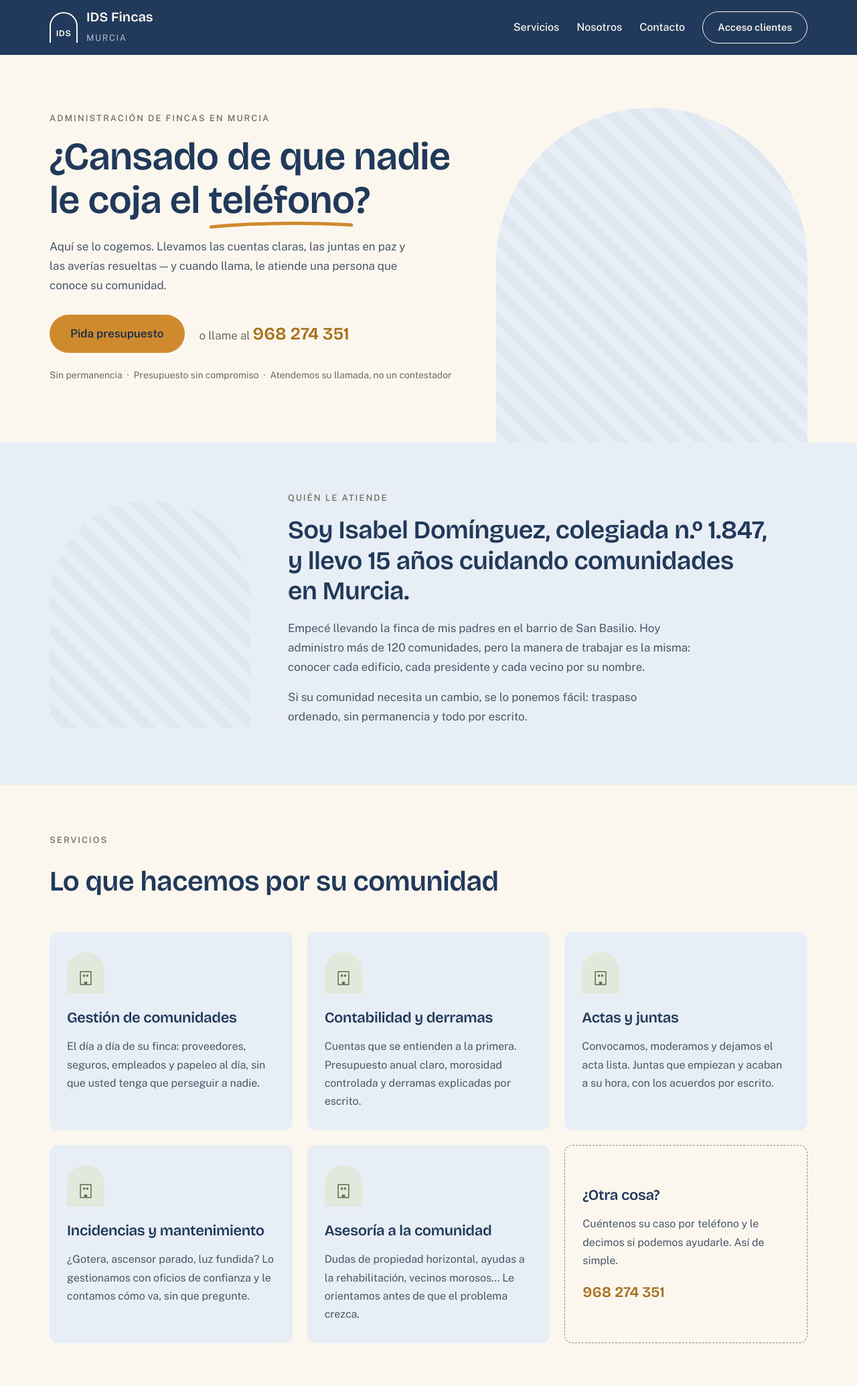
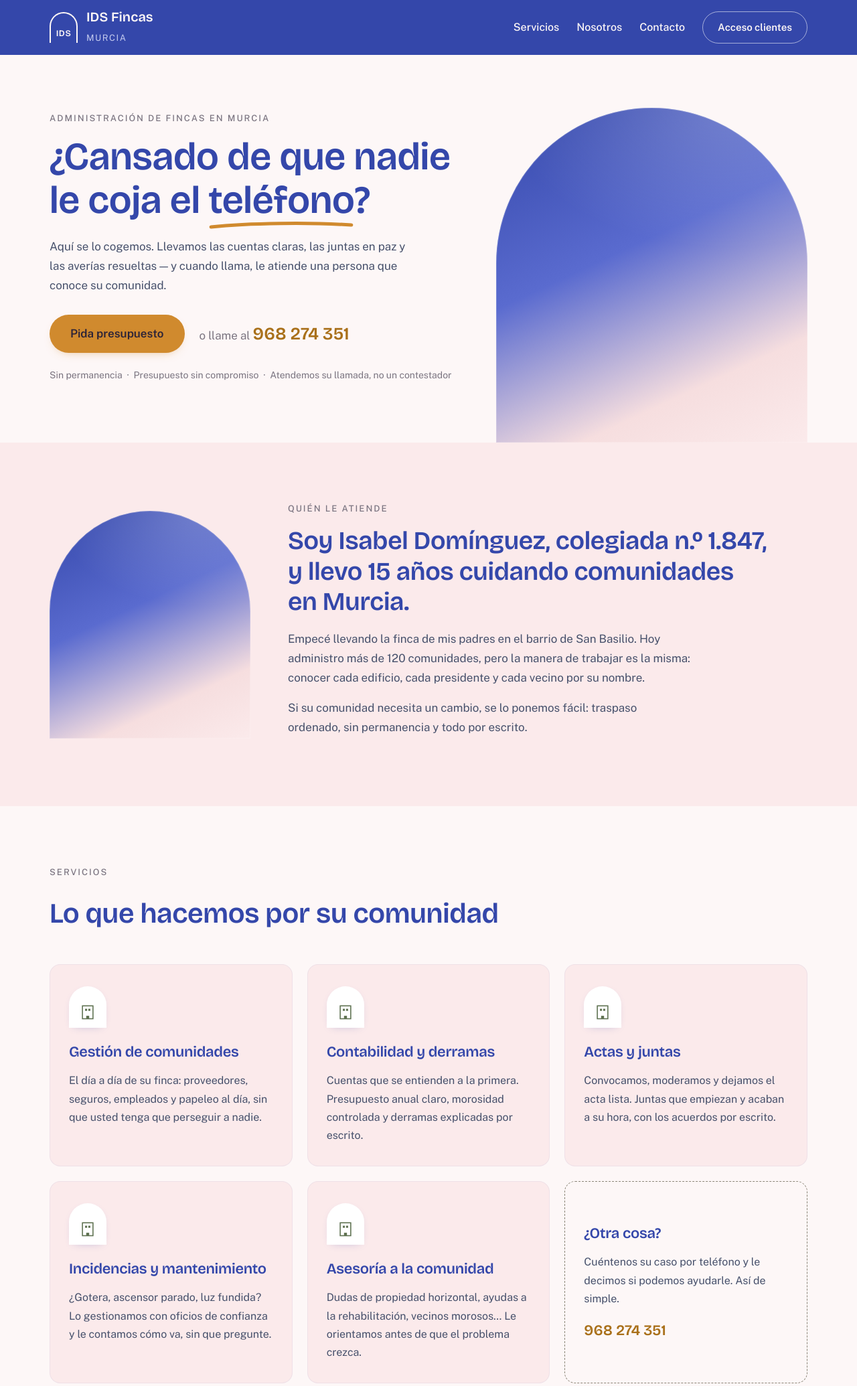
Before and after one commit to jvrcervantes-oss/ids, a PHP site: page / in a window 1280 px wide. Shown: the top 2070 px of the page at 67% size. Run offline with PHP 8.4, Linux system fonts and the light colour scheme; tables that the repository leaves empty hold one stand-in row (values such as "Sample post").

Commit message:
Diseno: rediseno de marca IDS a Combo 1 (Royal Blue + Powder Pink + oro)
Paleta nueva propagada por variables CSS (landing + panel cliente/admin).
Botones con micro-interaccion (lift + sombra tintada, sin bounce), tarjetas
de servicio/testimonio con elevacion al hover, arco con gradiente de marca,
secciones con mas respiracion, shell del panel modernizado (cards con sombra
tintada, focus azul, header royal blue). Coherencia de logo, iconos y
degradados de login/set-password.

Co-Authored-By: Claude Opus 4.8 <noreply@anthropic.com>

```diff
--- a/assets/css/site.css
+++ b/assets/css/site.css
@@ -1,8 +1,10 @@
 /* IDS Fincas — Landing · estilos de producción (mobile-first) */
 :root{
-  --tinta:#21395A; --tinta-d:#1A2E49; --lino:#FBF7EF; --oro:#D08A2E; --oro-d:#BD7B22;
-  --oro-text:#A9701A; --salvia:#5E7150; --azul:#E8EEF5; --azul-2:#DFE7F0;
-  --texto:#4A5568; --gris:#6F695B; --crema-2:#F2ECDE; --linea:#DDD6C6;
+  /* Combo 1 — Royal Blue + Powder Pink + acento oro */
+  --tinta:#3447AA; --tinta-d:#28368A; --lino:#FDF7F7; --oro:#D08A2E; --oro-d:#BD7B22;
+  --oro-text:#A9701A; --salvia:#5E7150; --azul:#FBEAEB; --azul-2:#F6DEDF;
+  --texto:#46506B; --gris:#7A7480; --crema-2:#F6E9E9; --linea:#ECDEDE;
+  --shadow-blue:52,71,170;
 }
 *{box-sizing:border-box}
 html{scroll-behavior:smooth}
@@ -13,13 +15,15 @@ h1,h2,h3{font-family:'Bricolage Grotesque',sans-serif;font-weight:600;letter-spa
 .container{max-width:1180px;margin:0 auto;padding:0 24px}
 .eyebrow{font-size:13px;letter-spacing:2px;font-weight:500;color:var(--gris);margin-bottom:14px;text-transform:uppercase}
 .btn{display:inline-flex;align-items:center;justify-content:center;gap:10px;min-height:54px;padding:13px 30px;border-radius:999px;
-     font-family:'Public Sans',sans-serif;font-size:17px;font-weight:600;text-decoration:none;cursor:pointer;border:1.5px solid transparent;transition:.15s}
-.btn-gold{background:var(--oro);color:var(--tinta-d)}
-.btn-gold:hover{background:var(--oro-d)}
-.btn-navy{background:var(--tinta);color:var(--lino)}
-.btn-navy:hover{background:var(--tinta-d)}
-.btn-ghost{background:transparent;color:var(--lino);border-color:var(--lino)}
-.btn-ghost:hover{background:rgba(251,247,239,.12)}
+     font-family:'Public Sans',sans-serif;font-size:17px;font-weight:600;text-decoration:none;cursor:pointer;border:1.5px solid transparent;
+     transition:transform .18s ease,box-shadow .18s ease,background .18s ease}
+.btn:active{transform:translateY(0)}
+.btn-gold{background:var(--oro);color:#2A2238;box-shadow:0 6px 16px -10px rgba(208,138,46,.7)}
+.btn-gold:hover{background:var(--oro-d);transform:translateY(-2px);box-shadow:0 12px 26px -10px rgba(208,138,46,.6)}
+.btn-navy{background:var(--tinta);color:#fff;box-shadow:0 6px 16px -10px rgba(var(--shadow-blue),.65)}
+.btn-navy:hover{background:var(--tinta-d);transform:translateY(-2px);box-shadow:0 14px 28px -10px rgba(var(--shadow-blue),.55)}
+.btn-ghost{background:transparent;color:var(--lino);border-color:rgba(255,255,255,.55)}
+.btn-ghost:hover{background:rgba(255,255,255,.14);border-color:#fff}
 .phone{font-family:'Bricolage Grotesque',sans-serif;font-weight:600;color:var(--oro-text);text-decoration:none}
 
 /* Header */
@@ -29,7 +33,7 @@ h1,h2,h3{font-family:'Bricolage Grotesque',sans-serif;font-weight:600;letter-spa
 .logo .mark{width:42px;height:46px;border:2.5px solid var(--lino);border-bottom:none;border-radius:999px 999px 0 0;display:flex;align-items:flex-end;justify-content:center;padding-bottom:3px;flex-shrink:0}
 .logo .mark span{font-family:'Bricolage Grotesque',sans-serif;font-weight:600;font-size:13px;letter-spacing:.5px}
 .logo .name{font-family:'Bricolage Grotesque',sans-serif;font-weight:600;font-size:20px;line-height:1.1}
-.logo .city{font-size:13px;letter-spacing:1.6px;color:#AFC0D4}
+.logo .city{font-size:13px;letter-spacing:1.6px;color:#C5CCEF}
 .site-nav{display:flex;align-items:center;gap:26px}
 .site-nav a.link{color:var(--lino);text-decoration:none;font-weight:500;font-size:16px}
 .site-nav a.link:hover{text-decoration:underline;text-underline-offset:5px}
@@ -45,11 +49,14 @@ h1,h2,h3{font-family:'Bricolage Grotesque',sans-serif;font-weight:600;letter-spa
 .hero p.lead{margin:0 0 30px;max-width:52ch;color:var(--texto)}
 .hero .cta-row{display:flex;align-items:center;gap:22px;flex-wrap:wrap;margin-bottom:22px}
 .hero .micro{font-size:14px;color:var(--gris)}
-.arch{border-radius:999px 999px 0 0;overflow:hidden;background:repeating-linear-gradient(45deg,var(--azul) 0,var(--azul) 14px,var(--azul-2) 14px,var(--azul-2) 28px)}
+.arch{border-radius:999px 999px 0 0;overflow:hidden;position:relative;
+      background:linear-gradient(155deg,var(--tinta) 0%,#5a6bcf 42%,var(--azul-2) 78%,var(--azul) 100%);
+      box-shadow:inset 0 0 0 1px rgba(255,255,255,.18)}
+.arch::after{content:"";position:absolute;inset:0;background:radial-gradient(120% 70% at 75% 0%,rgba(255,255,255,.22),transparent 60%)}
 .hero-art{align-self:end;height:360px;margin-top:24px}
 
 /* Secciones */
-section{padding:72px 0}
+section{padding:88px 0}
 .bg-cielo{background:var(--azul)}
 .bg-lino{background:var(--lino)}
 .bg-tinta{background:var(--tinta);color:var(--lino)}
@@ -65,9 +72,11 @@ section{padding:72px 0}
 
 /* Servicios */
 .cards{display:grid;grid-template-columns:1fr;gap:22px}
-.card-svc{background:var(--azul);border-radius:12px;padding:30px 26px}
-.bg-cielo .card-svc{background:var(--lino)}
-.card-svc .ico{width:56px;height:62px;background:#E3E8DC;border-radius:999px 999px 0 0;display:flex;align-items:flex-end;justify-content:center;padding-bottom:10px;margin-bottom:18px}
+.card-svc{background:var(--azul);border:1px solid rgba(var(--shadow-blue),.06);border-radius:16px;padding:32px 28px;
+          transition:transform .2s ease,box-shadow .2s ease}
+.card-svc:hover{transform:translateY(-4px);box-shadow:0 18px 40px -22px rgba(var(--shadow-blue),.45)}
+.bg-cielo .card-svc{background:#fff}
+.card-svc .ico{width:56px;height:62px;background:#fff;border-radius:999px 999px 0 0;display:flex;align-items:flex-end;justify-content:center;padding-bottom:10px;margin-bottom:18px;box-shadow:0 4px 14px -8px rgba(var(--shadow-blue),.4)}
 .card-svc h3{font-size:22px;margin-bottom:10px}
 .card-svc p{margin:0;font-size:16px;color:var(--texto)}
 .card-svc.dashed{background:transparent;border:1.5px dashed #8C8678;display:flex;flex-direction:column;justify-content:center}
@@ -76,10 +85,11 @@ section{padding:72px 0}
 .stats{display:grid;grid-template-columns:1fr;gap:32px}
 .stat{border-left:2.5px solid var(--lino);padding-left:26px}
 .stat .num{font-family:'Bricolage Grotesque',sans-serif;font-weight:600;font-size:clamp(44px,7vw,60px);line-height:1.05}
-.stat .lbl{font-size:16px;color:#AFC0D4;margin-top:10px}
+.stat .lbl{font-size:16px;color:#C5CCEF;margin-top:10px}
 
 /* Testimonios */
-.quote{background:var(--lino);border-radius:12px;padding:30px 26px}
+.quote{background:#fff;border-radius:16px;padding:30px 26px;transition:transform .2s ease,box-shadow .2s ease}
+.quote:hover{transform:translateY(-4px);box-shadow:0 18px 40px -22px rgba(0,0,0,.22)}
 .quote .mark{font-family:'Bricolage Grotesque',sans-serif;font-weight:600;font-size:44px;line-height:1;color:var(--salvia)}
 .quote p{margin:6px 0 18px;color:var(--tinta)}
 .quote .who{font-weight:600}
@@ -109,9 +119,9 @@ section{padding:72px 0}
 /* Footer */
 .site-footer{background:var(--tinta);color:var(--azul);padding:52px 24px 36px}
 .footer-cols{display:flex;justify-content:space-between;gap:36px;flex-wrap:wrap;align-items:flex-start}
-.site-footer .col{font-size:15px;line-height:1.8;color:#AFC0D4}
+.site-footer .col{font-size:15px;line-height:1.8;color:#C5CCEF}
 .site-footer a{color:var(--azul)}
-.footer-bottom{margin-top:36px;padding-top:20px;border-top:1px solid rgba(232,238,245,.25);font-size:14px;color:#AFC0D4}
+.footer-bottom{margin-top:36px;padding-top:20px;border-top:1px solid rgba(232,238,245,.25);font-size:14px;color:#C5CCEF}
 
 /* Responsive ------------------------------------------------------- */
 @media (min-width:720px){
--- a/panel/comunidad.php
+++ b/panel/comunidad.php
@@ -60,7 +60,7 @@ page_top($com['nombre'], ['nav' => $nav]);
           <a href="<?= e($b) ?>/panel/download.php?doc=<?= (int)$d['id'] ?>" class="card"
              style="text-decoration:none;display:flex;align-items:center;gap:16px;padding:16px 18px">
             <div style="width:40px;height:40px;border-radius:10px;background:var(--azul);display:flex;align-items:center;justify-content:center;flex-shrink:0">
-              <svg width="20" height="20" viewBox="0 0 24 24" fill="none"><path d="M7 3h7l5 5v13a0 0 0 0 1 0 0H7a1 1 0 0 1-1-1V4a1 1 0 0 1 1-1Z" stroke="#21395A" stroke-width="1.5" stroke-linejoin="round"/><path d="M14 3v5h5" stroke="#21395A" stroke-width="1.5" stroke-linejoin="round"/></svg>
+              <svg width="20" height="20" viewBox="0 0 24 24" fill="none"><path d="M7 3h7l5 5v13a0 0 0 0 1 0 0H7a1 1 0 0 1-1-1V4a1 1 0 0 1 1-1Z" stroke="#3447AA" stroke-width="1.5" stroke-linejoin="round"/><path d="M14 3v5h5" stroke="#3447AA" stroke-width="1.5" stroke-linejoin="round"/></svg>
             </div>
             <div style="flex:1;min-width:0">
               <div style="font-weight:600"><?= e($d['titulo']) ?></div>
--- a/panel/dashboard.php
+++ b/panel/dashboard.php
@@ -37,7 +37,7 @@ page_top('Mi portal', ['nav' => $nav]);
       <?php foreach ($coms as $c): ?>
         <a href="<?= e($b) ?>/panel/comunidad.php?id=<?= (int)$c['id'] ?>" class="card" style="text-decoration:none;display:flex;flex-direction:column;gap:8px">
           <div style="width:44px;height:44px;border-radius:12px;background:var(--azul);display:flex;align-items:center;justify-content:center">
-            <svg width="22" height="22" viewBox="0 0 24 24" fill="none"><path d="M3 21h18M5 21V7l7-4 7 4v14M9 21v-5h6v5M9 9h.01M15 9h.01M9 13h.01M15 13h.01" stroke="#21395A" stroke-width="1.6" stroke-linecap="round" stroke-linejoin="round"/></svg>
+            <svg width="22" height="22" viewBox="0 0 24 24" fill="none"><path d="M3 21h18M5 21V7l7-4 7 4v14M9 21v-5h6v5M9 9h.01M15 9h.01M9 13h.01M15 13h.01" stroke="#3447AA" stroke-width="1.6" stroke-linecap="round" stroke-linejoin="round"/></svg>
           </div>
           <h3 style="font-size:20px;margin:6px 0 0"><?= e($c['nombre']) ?></h3>
           <?php if ($c['direccion']): ?><p class="muted" style="margin:0;font-size:14px"><?= e($c['direccion']) ?></p><?php endif; ?>
--- a/panel/login.php
+++ b/panel/login.php
@@ -29,7 +29,7 @@ if ($_SERVER['REQUEST_METHOD'] === 'POST') {
 
 page_top('Acceso clientes', ['header' => false]);
 ?>
-<div style="min-height:100vh;display:flex;align-items:center;justify-content:center;padding:32px 20px;background:linear-gradient(160deg,#FBF7EF 0%,#E8EEF5 100%)">
+<div style="min-height:100vh;display:flex;align-items:center;justify-content:center;padding:32px 20px;background:linear-gradient(160deg,#FDF7F7 0%,#FBEAEB 100%)">
   <div style="width:100%;max-width:420px">
     <div style="text-align:center;margin-bottom:28px"><a href="<?= e(base_url()) ?>/" style="text-decoration:none"><?= ids_logo(false) ?></a></div>
     <div class="card" style="padding:32px">
--- a/panel/set-password.php
+++ b/panel/set-password.php
@@ -31,7 +31,7 @@ if ($u && $_SERVER['REQUEST_METHOD'] === 'POST') {
 
 page_top('Crear contraseña', ['header' => false]);
 ?>
-<div style="min-height:100vh;display:flex;align-items:center;justify-content:center;padding:32px 20px;background:linear-gradient(160deg,#FBF7EF 0%,#E8EEF5 100%)">
+<div style="min-height:100vh;display:flex;align-items:center;justify-content:center;padding:32px 20px;background:linear-gradient(160deg,#FDF7F7 0%,#FBEAEB 100%)">
   <div style="width:100%;max-width:440px">
     <div style="text-align:center;margin-bottom:28px"><?= ids_logo(false) ?></div>
     <div class="card" style="padding:32px">
```
Also changed, not shown: includes/ui.php (+16 -14 lines).
